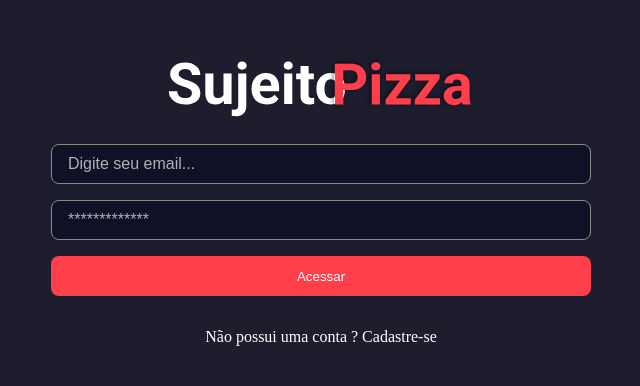
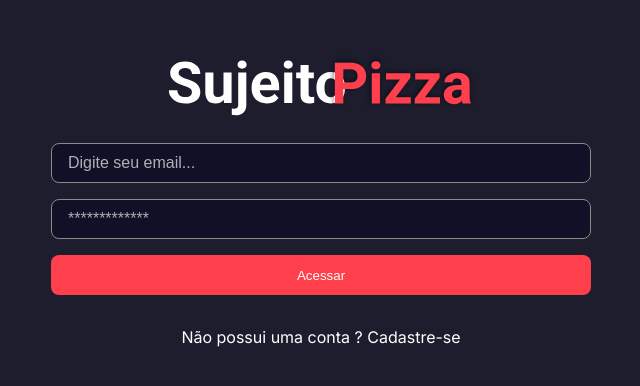
Before and after one commit to dezoliveira/frontend, a Next.js app: page / in a window 1280 px wide. Shown: the part 202-588 px from the top of the page, without its empty margins (319-959 px from the left). Built offline with nearby package versions, Linux system fonts and the light colour scheme.

Commit message:
change project font to Inter

```diff
--- a/src/app/layout.tsx
+++ b/src/app/layout.tsx
@@ -1,16 +1,8 @@
 import type { Metadata } from "next";
-import { Geist, Geist_Mono } from "next/font/google";
+import { Inter } from "next/font/google";
 import "./globals.scss";
 
-const geistSans = Geist({
-  variable: "--font-geist-sans",
-  subsets: ["latin"],
-});
-
-const geistMono = Geist_Mono({
-  variable: "--font-geist-mono",
-  subsets: ["latin"],
-});
+const inter = Inter({ subsets: ["latin"] })
 
 export const metadata: Metadata = {
   title: "Pizzaria",
@@ -24,7 +16,7 @@
 }>) {
   return (
     <html lang="en">
-      <body className={`${geistSans.variable} ${geistMono.variable}`}>
+      <body className={inter.className}>
         {children}
       </body>
     </html>
```
